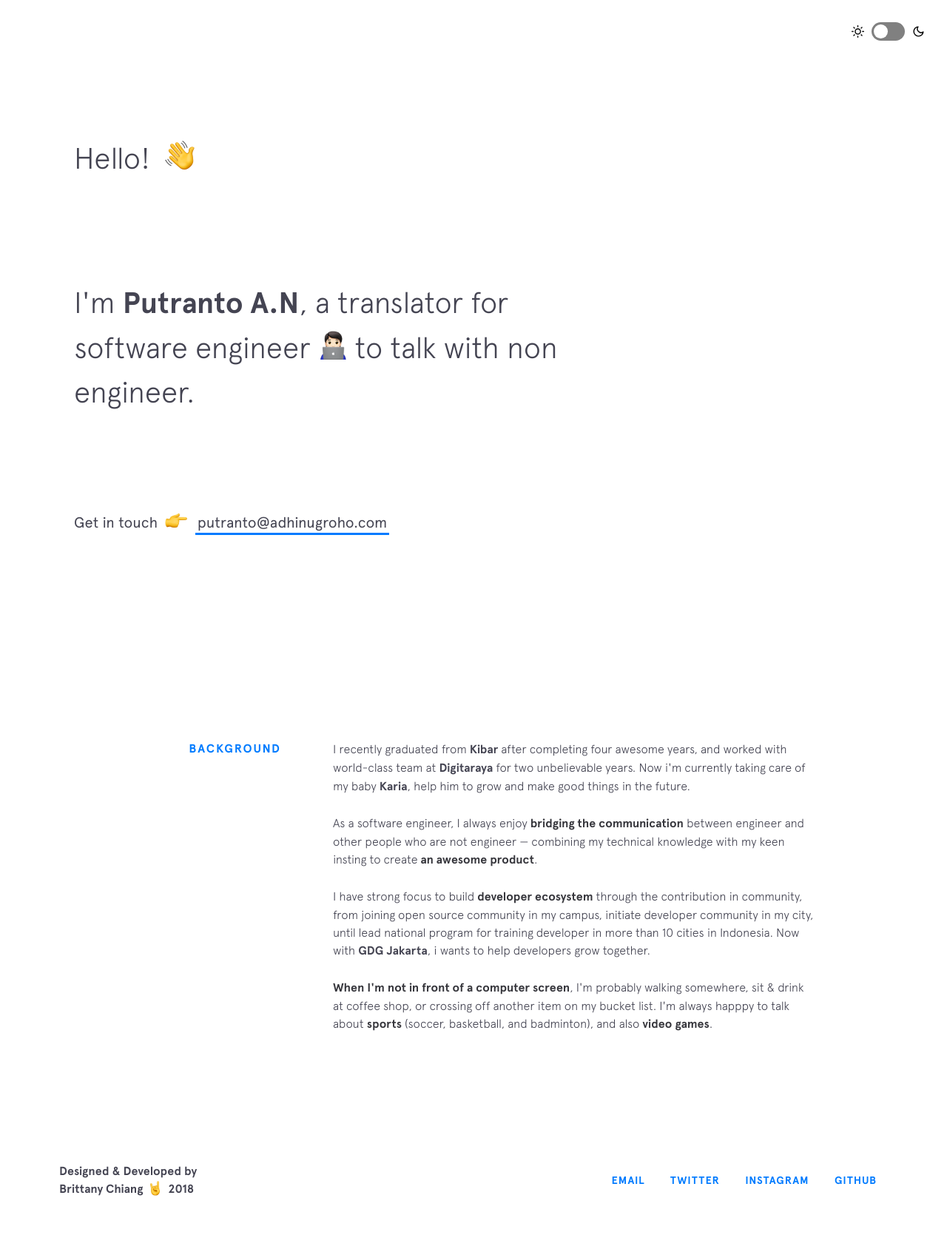
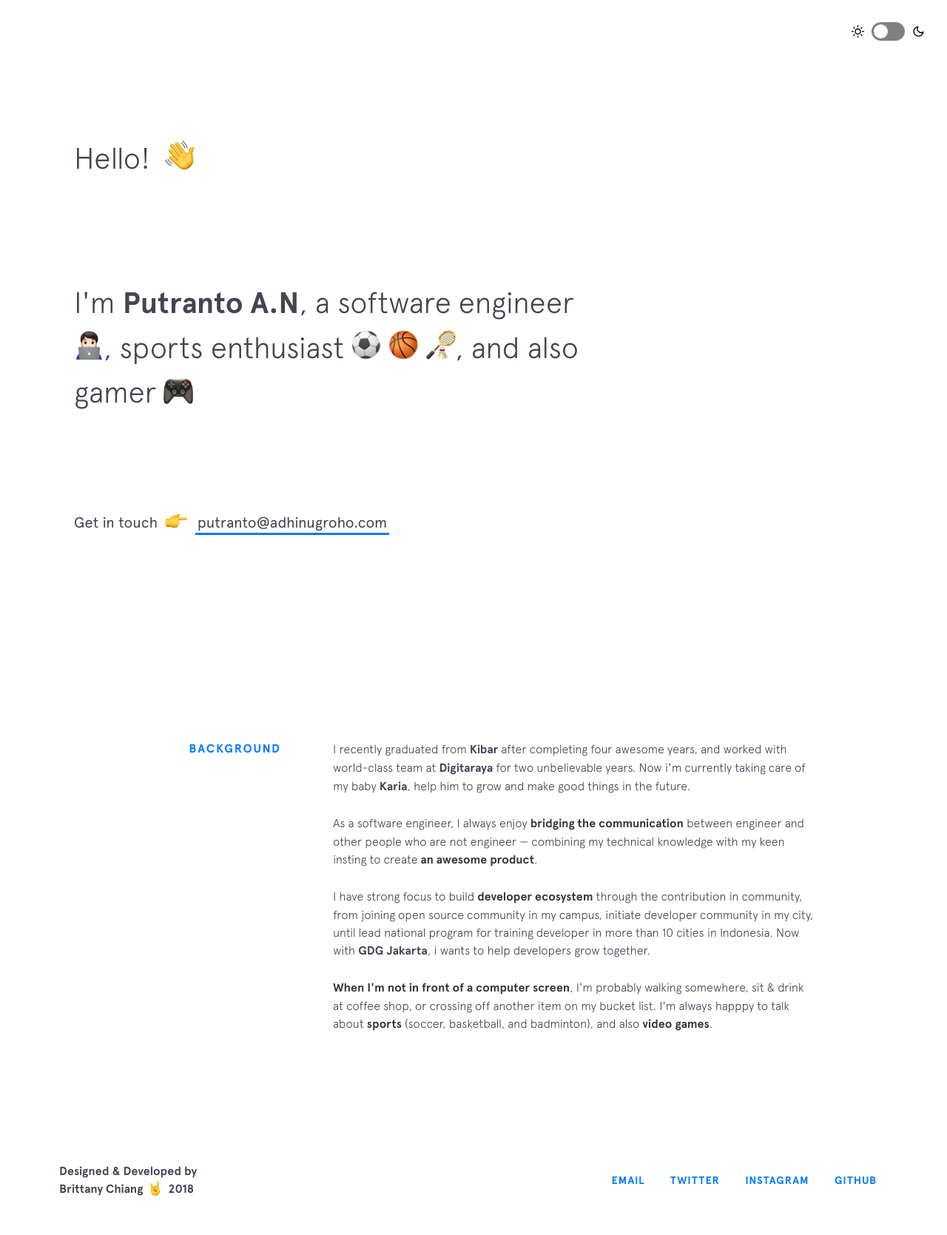
Before and after one commit to PatrickNugros/adhinugroho, a Jekyll site: the page built from index.html, in a window 1280 px wide. Shown: the whole page at 74% size. Built offline with Jekyll 4.4.1, drawn with Linux system fonts in a browser that asks for light colours; nearby versions of some CDN libraries.

Commit message:
change intro

```diff
--- a/_includes/intro.html
+++ b/_includes/intro.html
@@ -4,7 +4,8 @@
   </h1>
 
   <h2 class="intro__tagline">I'm
-    <span class="name">Putranto A.N</span>, a translator for software engineer <span class="emoji technologist"></span> to talk with non engineer.
+    <span class="name">Putranto A.N</span>, a software engineer <span class="emoji technologist"></span>,
+    sports enthusiast <span class="emoji soccer"></span> <span class="emoji basketball"></span> <span class="emoji badminton"></span>, and also gamer <span class="emoji videogame"></span>
 
   <h3 class="intro__contact">
     <span>Get in touch </span>
--- a/css/main.css
+++ b/css/main.css
@@ -705,6 +705,21 @@ strong {
     background-image: url(../img/emojis/technologist.png)
 }
 
+.intro__tagline .soccer {
+    background-image: url(../img/emojis/soccer.png)
+}
+
+.intro__tagline .basketball {
+    background-image: url(../img/emojis/basketball.png)
+}
+
+.intro__tagline .badminton {
+    background-image: url(../img/emojis/badminton.png)
+}
+
+.intro__tagline .videogame {
+    background-image: url(../img/emojis/videogame.png)
+}
 
 .intro__contact {
     font-size: 1.25rem;
```
